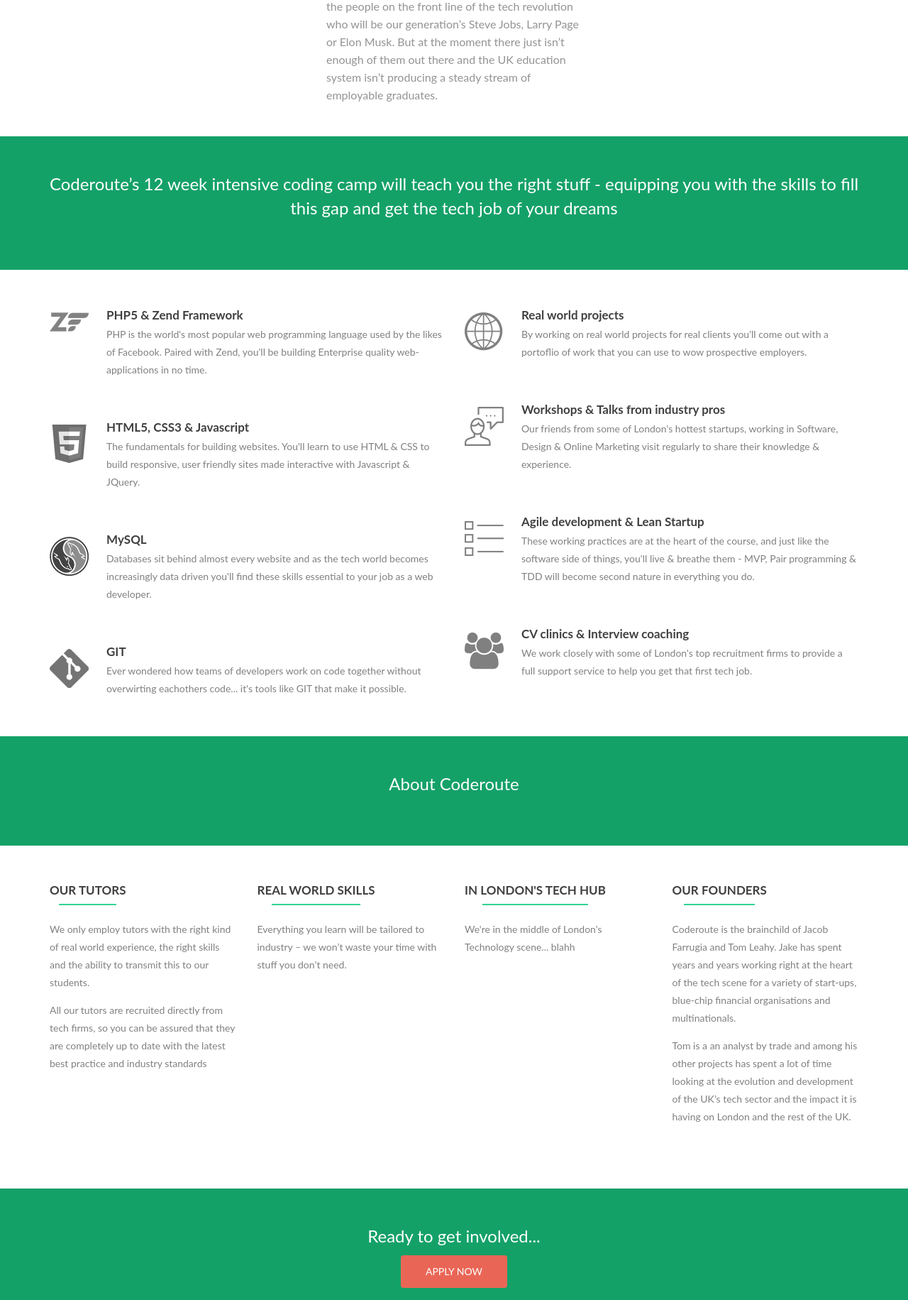
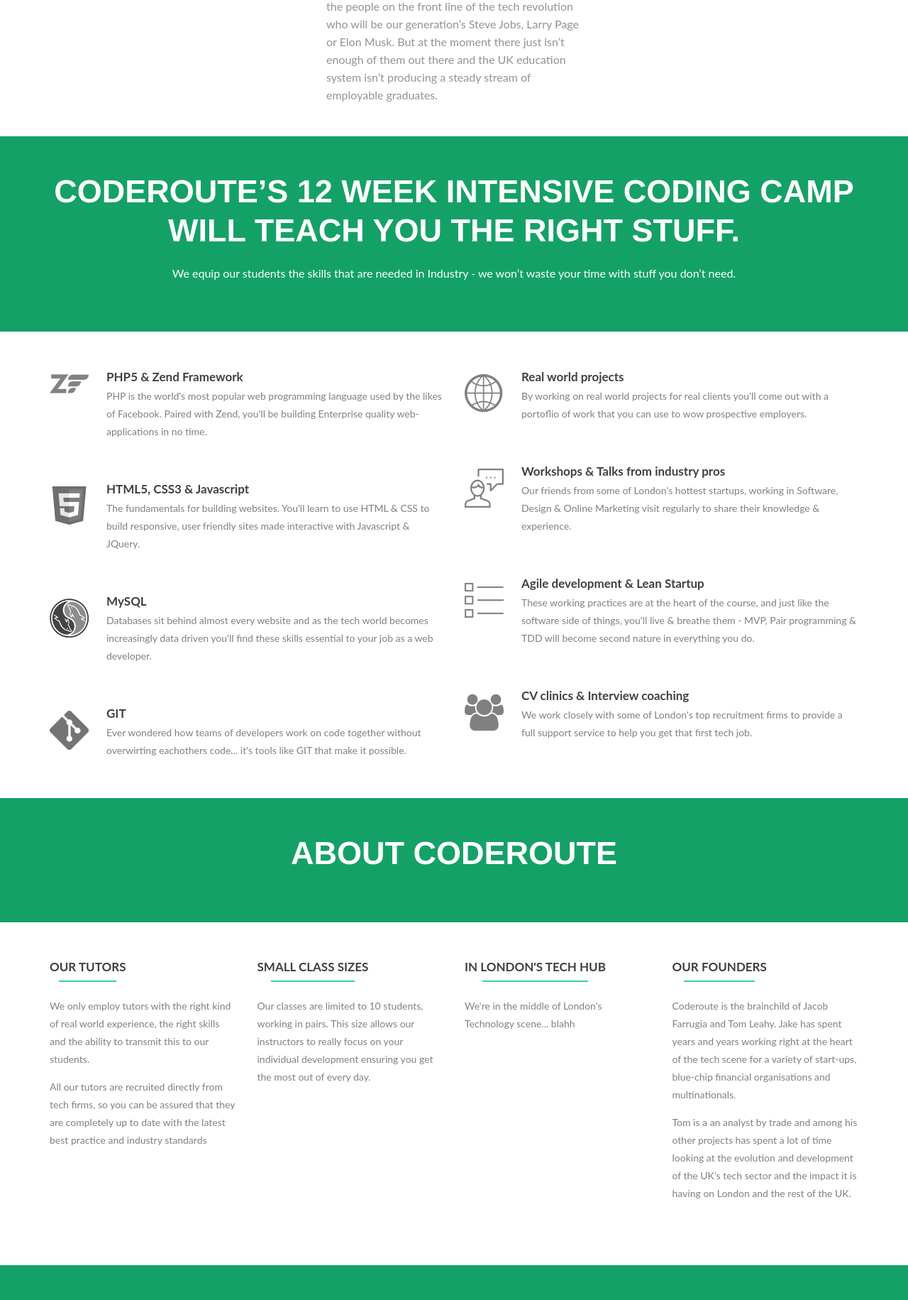
Before and after one commit to jacobfarrugia/coderoute, a PHP site: page /coderoute/ in a window 1280 px wide. Shown: the part 1120-2951 px from the top of the page at 71% size. Run offline with PHP 8.4, Linux system fonts and the light colour scheme.

Commit message:
Changed font sized

```diff
--- a/application/views/pages/home.php
+++ b/application/views/pages/home.php
@@ -101,8 +101,8 @@
 <section class="separator-one">
 <div class="color-overlay">
 
-	<h3 class="container text">Coderoute’s 12 week intensive coding camp will teach you the right stuff - equipping you with the skills to fill this gap and get the tech job of your dreams</h3>
-
+	<h2 class="container text">Coderoute’s 12 week intensive coding camp will teach you the right stuff.</h2>
+	<p class="container text">We equip our students the skills that are needed in Industry - we won’t waste your time with stuff you don’t need.</p>
 </div>
 </section>  <!-- / END SEPARATOR -->
 
@@ -257,7 +257,8 @@
 <section class="separator-one">
 <div class="color-overlay">
 
-	<h3 class="container text">About Coderoute </h3>
+	<h2 class="container text">About Coderoute </h2>
+	<!-- <p class="container text">Small class sizes</p> -->
 
 </div>
 </section>  <!-- / END SEPARATOR -->
@@ -286,9 +287,9 @@
 		</div>
 
 		<div class="col-lg-3 col-sm-3 focus-box">
-			<h5 class="green-border-bottom">Real world skills</h5>
+			<h5 class="green-border-bottom">Small Class Sizes</h5>
 			<p>
-				 Everything you learn will be tailored to industry – we won’t waste your time with stuff you don’t need.
+				 Our classes are limited to 10 students, working in pairs. This size allows our instructors to really focus on your individual development ensuring you get the most out of every day.
 			</p>
 		</div>
 
--- a/css/styles.css
+++ b/css/styles.css
@@ -611,7 +611,7 @@ h3.intro{
 }
 .separator-one .text {
 	color: #FFF;
-	line-height: 34px;
+
 	padding: 0;
 	xx-max-width: 800px;
 	margin-bottom: 20px;
```
